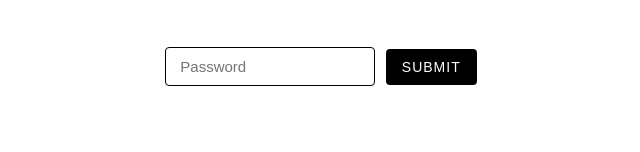
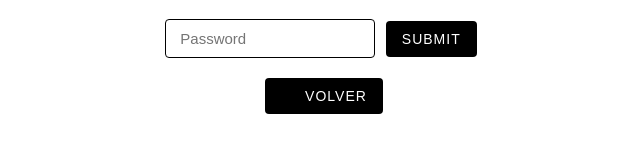
Before and after one commit to JoelXD18/ramos, a plain HTML site: page index.html in a window 1280 px wide. Both pictures are taken after a click on the button "PASSWORD". Shown: the part 434-586 px from the top of the page, without its empty margins (319-959 px from the left). Drawn offline with Linux system fonts and the light colour scheme.

Commit message:
Update index.html

```diff
--- a/index.html
+++ b/index.html
@@ -27,7 +27,7 @@
       margin: 0 auto 30px;
     }
 
-    .password-btn {
+    .password-btn, .back-btn {
       display: inline-flex;
       align-items: center;
       gap: 8px;
@@ -36,14 +36,11 @@
       font-size: 16px;
       cursor: pointer;
       letter-spacing: 1px;
-    }
-
-    .password-btn span {
       text-transform: uppercase;
       font-weight: 500;
     }
 
-    .lock-icon {
+    .lock-icon, .arrow-icon {
       width: 16px;
       height: 16px;
       fill: #000;
@@ -79,6 +76,10 @@
     .form-container button:hover {
       opacity: 0.9;
     }
+
+    .back-btn {
+      margin-top: 20px;
+    }
   </style>
 </head>
 <body>
@@ -87,12 +88,17 @@
 
     <button class="password-btn" id="showPasswordBtn">
       <svg class="lock-icon" xmlns="http://www.w3.org/2000/svg" viewBox="0 0 24 24"><path d="M12 1a5 5 0 0 0-5 5v3H6a2 2 0 0 0-2 2v10a2 2 0 0 0 2 2h12a2 2 0 0 0 2-2V11a2 2 0 0 0-2-2h-1V6a5 5 0 0 0-5-5Zm-3 8V6a3 3 0 0 1 6 0v3H9Zm3 4a1.5 1.5 0 1 1 0 3 1.5 1.5 0 0 1 0-3Z"/></svg>
-      <span>PASSWORD</span>
+      <span>Password</span>
     </button>
 
     <div class="form-container" id="formContainer">
       <input type="password" id="passwordInput" placeholder="Password" />
       <button id="submitBtn">Submit</button>
+      <br>
+      <button class="back-btn" id="backBtn">
+        <svg class="arrow-icon" xmlns="http://www.w3.org/2000/svg" viewBox="0 0 24 24"><path d="M15 18l-6-6 6-6" /></svg>
+        <span>Volver</span>
+      </button>
     </div>
   </div>
 
@@ -104,11 +110,18 @@
     const formContainer = document.getElementById('formContainer');
     const passwordInput = document.getElementById('passwordInput');
     const submitBtn = document.getElementById('submitBtn');
+    const backBtn = document.getElementById('backBtn');
 
     showPasswordBtn.addEventListener('click', () => {
       showPasswordBtn.style.display = 'none';
       formContainer.style.display = 'inline-block';
       passwordInput.focus();
+    });
+
+    backBtn.addEventListener('click', () => {
+      formContainer.style.display = 'none';
+      showPasswordBtn.style.display = 'inline-flex';
+      passwordInput.value = '';
     });
 
     submitBtn.addEventListener('click', () => {
```
